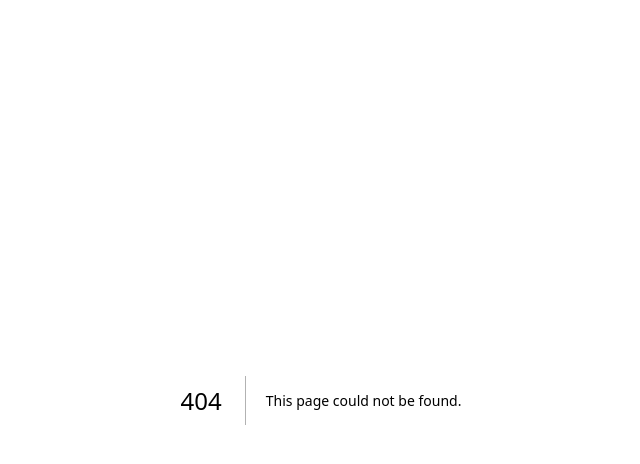
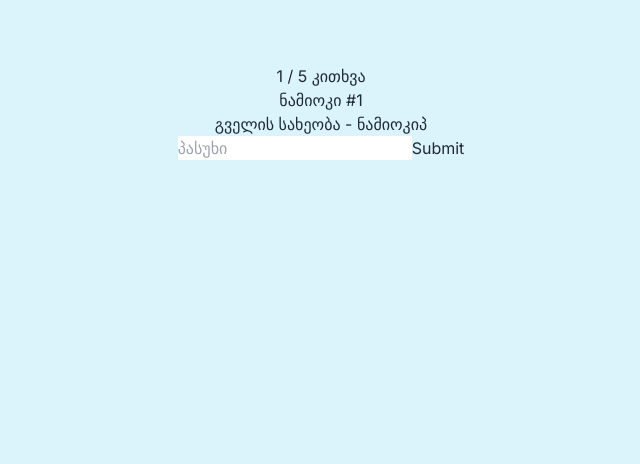
Before and after one commit to lukagugushvili/next-app, a Next.js app: page /game in a window 1280 px wide. Before the commit this address had no page. Shown: the top 464 px of the page, without its empty margins (319-959 px from the left). Built offline with nearby package versions, Linux system fonts and the light colour scheme.

Commit message:
build a logics for game

```diff
--- /dev/null
+++ b/app/game/page.tsx
@@ -0,0 +1,74 @@
+"use client";
+
+import React, { useState } from "react";
+import "../globals.css";
+import { questionsData } from "../utils/Questions";
+import { QuestionInterface } from "../interface/QuestionInter";
+
+const GamePage = () => {
+  const [questions, setQuestions] = useState(questionsData);
+  const [currentIndex, setCurrentIndex] = useState<number>(1);
+  const [answers, setAnswers] = useState<string>("");
+  const [trueAnswers, setTrueAnswers] = useState<number>(0);
+  const [endGame, setEndGame] = useState<boolean>(false);
+
+  const handleChangeInput = (e: React.ChangeEvent<HTMLInputElement>) => {
+    setAnswers(e.target.value);
+  };
+
+  const handleEndGame = () => {
+    if (currentIndex === 5) {
+      setEndGame(true);
+      console.log(endGame);
+    }
+  };
+
+  const handleSaveAnswers = () => {
+    handleEndGame();
+    if (answers?.trim() !== "") {
+      if (questions[currentIndex - 1].answer === answers) {
+        setTrueAnswers(trueAnswers + 1);
+      }
+    } else {
+      alert("error");
+    }
+    setCurrentIndex(currentIndex + 1);
+    setAnswers("");
+  };
+
+  return (
+    <div className="game-wrapper">
+      {endGame ? (
+        <>
+          <h1>
+            {trueAnswers} / {questions.length}
+          </h1>
+        </>
+      ) : (
+        <>
+          <h1>
+            {currentIndex} / {questions.length} კითხვა
+          </h1>
+          <h2>ნამიოკი #{currentIndex}</h2>
+          <h3>
+            {questions[currentIndex - 1].question} - ნამიოკი
+            {questions[currentIndex - 1].answer[0]}
+          </h3>
+
+          <div>
+            <input
+              className="bg-white outline-none"
+              type="text"
+              value={answers}
+              placeholder="პასუხი"
+              onChange={handleChangeInput}
+            />
+            <button onClick={handleSaveAnswers}>Submit</button>
+          </div>
+        </>
+      )}
+    </div>
+  );
+};
+
+export default GamePage;
--- a/app/globals.css
+++ b/app/globals.css
@@ -7,3 +7,14 @@
   padding: 0;
   box-sizing: border-box;
 }
+
+.game-wrapper {
+  padding-top: 5%;
+  height: 100vh;
+  display: flex;
+  flex-direction: column;
+  align-items: center;
+  justify-content: flex-start;
+  text-align: left;
+  background-color: rgba(219, 244, 251, 1);
+}
--- /dev/null
+++ b/app/interface/QuestionInter.ts
@@ -0,0 +1,5 @@
+export interface QuestionInterface {
+  id: number;
+  question: string;
+  answer: string;
+}
--- a/app/page.tsx
+++ b/app/page.tsx
@@ -10,9 +10,9 @@ export default function Home() {
           Are you ready to play{" "}
           <span className=" text-gray-400">ნამიოკობანა?</span>
         </h3>
-        <button className="btn btn-accent btn-outline">
-          <Link href="/">Click It</Link>
-        </button>
+        <Link className="btn btn-accent btn-outline" href="/game">
+          Click It
+        </Link>
       </div>
     </main>
   );
--- /dev/null
+++ b/app/utils/Questions.tsx
@@ -0,0 +1,29 @@
+import { QuestionInterface } from "../interface/QuestionInter";
+
+export const questionsData: QuestionInterface[] = [
+  {
+    id: 1,
+    question: "გველის სახეობა",
+    answer: "პითონი",
+  },
+  {
+    id: 2,
+    question: "მწარეა",
+    answer: "წიწაკა",
+  },
+  {
+    id: 3,
+    question: "როცა მზეა სულ თანდაგყვება",
+    answer: "ჩრდილი",
+  },
+  {
+    id: 4,
+    question: "რობოტა",
+    answer: "ანგია",
+  },
+  {
+    id: 5,
+    question: "აწუხებს უწყლოობა",
+    answer: "რუსთავი",
+  },
+];
--- a/package.json
+++ b/package.json
@@ -9,6 +9,7 @@
     "lint": "next lint"
   },
   "dependencies": {
+    "classnames": "^2.5.1",
     "next": "14.2.2",
     "react": "^18",
     "react-dom": "^18"
```
Also changed, not shown: 1 other file (tests, documents, lock files or other folders).
